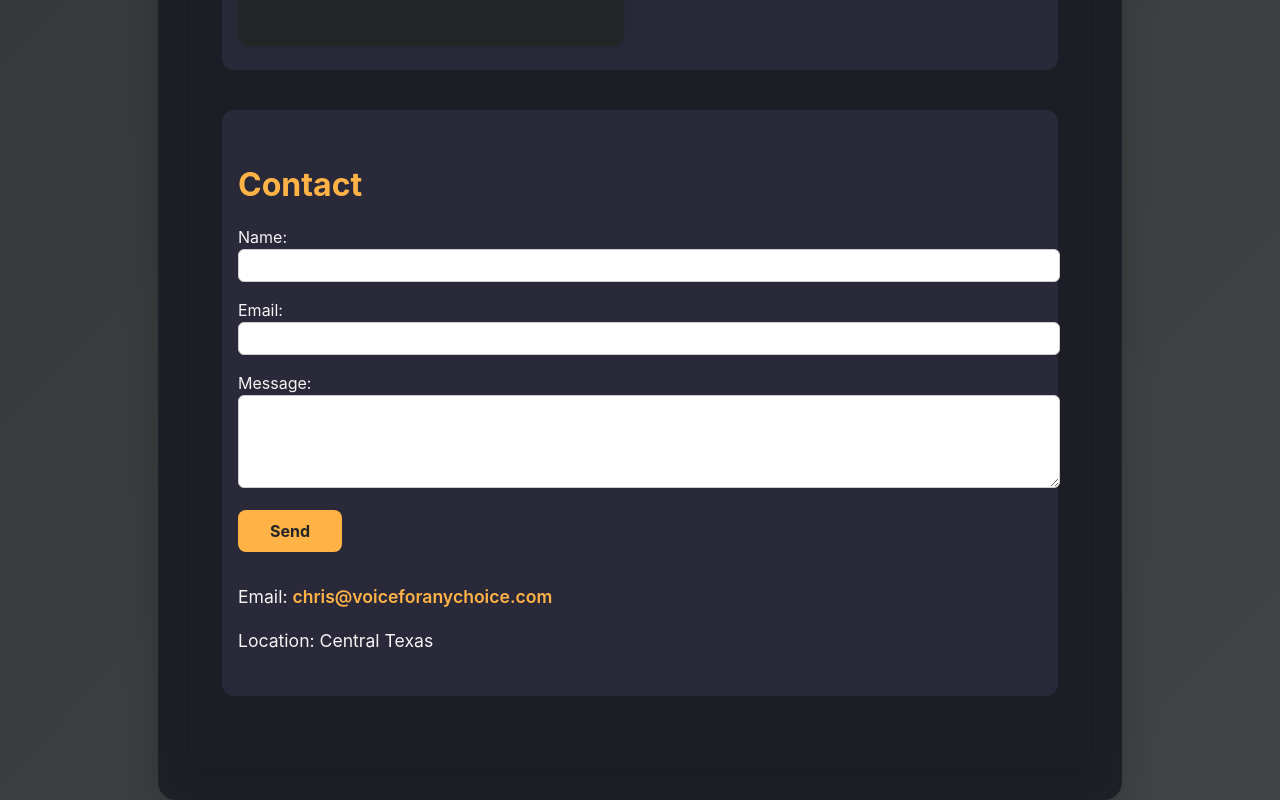
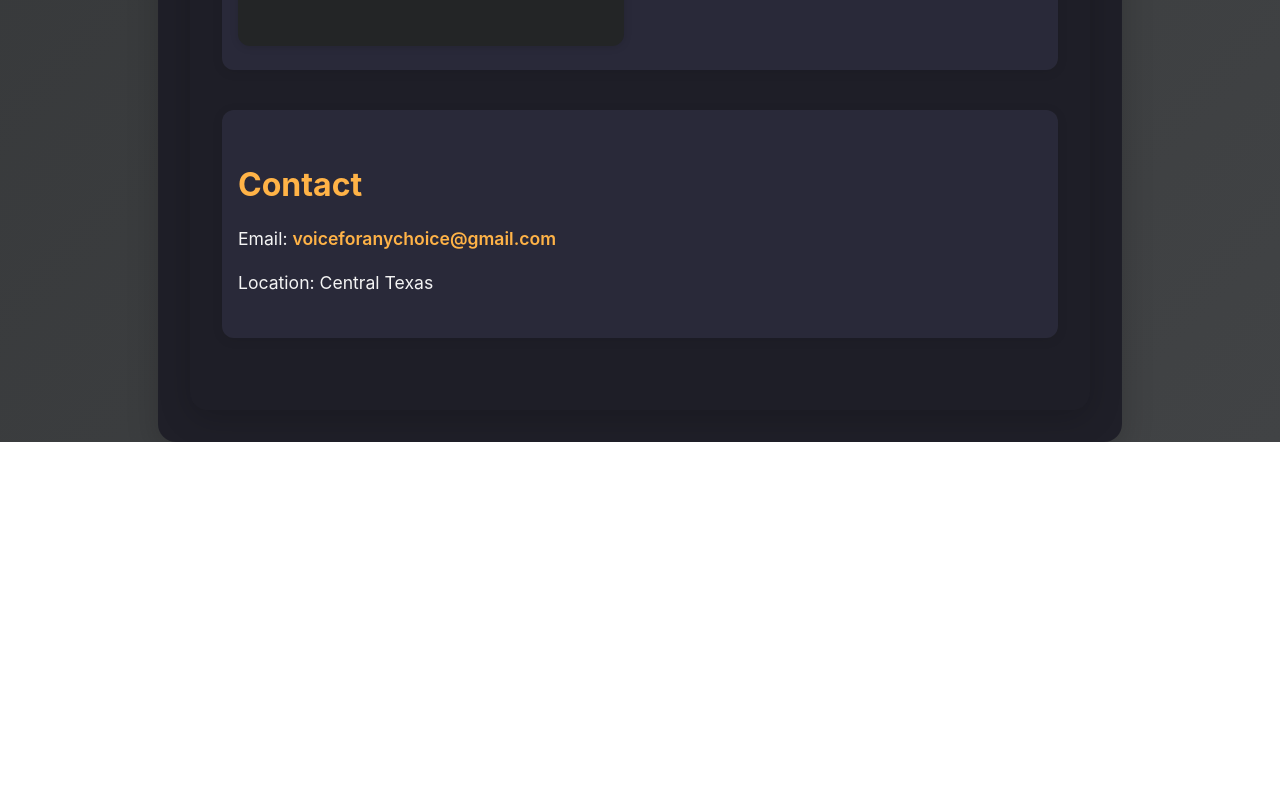
Before and after one commit to cgriesemer/voiceforanychoice, a React (Vite) app: page / in a window 1280 px wide. Shown: the part 4106-4906 px from the top of the page. After the commit the page ends 4548 px from the top, so only its background shows below. Built offline with nearby package versions, Linux system fonts and the light colour scheme; grey boxes are pictures that could not be loaded.

Commit message:
Remove contact form and update email address

```diff
--- a/public/success.html
+++ /dev/null
@@ -1,20 +0,0 @@
-<!doctype html>
-<html>
-  <head>
-    <meta charset="utf-8" />
-    <title>Thanks</title>
-    <meta name="viewport" content="width=device-width, initial-scale=1" />
-    <style>
-      body { margin:0; font-family: system-ui, -apple-system, Segoe UI, Roboto, Helvetica, Arial; background:#0b1020; color:#e6edf5; display:grid; place-items:center; height:100vh; }
-      .wrap { max-width:640px; padding:24px; text-align:center; }
-      a { color:#7dd3fc; text-decoration:none; }
-    </style>
-  </head>
-  <body>
-    <div class="wrap">
-      <h1>Message sent</h1>
-      <p>Thanks for reaching out. I'll get back to you soon.</p>
-      <p><a href="/">Back to home</a></p>
-    </div>
-  </body>
-</html>
--- a/src/App.jsx
+++ b/src/App.jsx
@@ -143,35 +143,10 @@ function App() {
         </div>
       </section>
       {/* Contact Section */}
+            {/* Contact Section */}
       <section id="contact">
         <h2>Contact</h2>
-        <form
-          name="contact"
-          method="POST"
-          data-netlify="true"
-          data-netlify-honeypot="bot-field"
-          action="/success"
-          netlify
-        >
-          <input type="hidden" name="form-name" value="contact" />
-          <p style={{ display: 'none' }}>
-            <label>Don’t fill this out: <input name="bot-field" /></label>
-          </p>
-          <div style={{ marginBottom: '1rem' }}>
-            <label htmlFor="name">Name:</label><br />
-            <input type="text" id="name" name="name" required style={{ width: '100%', padding: '0.5rem', borderRadius: '6px', border: '1px solid #ccc' }} />
-          </div>
-          <div style={{ marginBottom: '1rem' }}>
-            <label htmlFor="email">Email:</label><br />
-            <input type="email" id="email" name="email" required style={{ width: '100%', padding: '0.5rem', borderRadius: '6px', border: '1px solid #ccc' }} />
-          </div>
-          <div style={{ marginBottom: '1rem' }}>
-            <label htmlFor="message">Message:</label><br />
-            <textarea id="message" name="message" rows="5" required style={{ width: '100%', padding: '0.5rem', borderRadius: '6px', border: '1px solid #ccc' }}></textarea>
-          </div>
-          <button type="submit" style={{ background: '#ffb347', color: '#232526', padding: '0.7rem 2rem', border: 'none', borderRadius: '8px', fontWeight: 'bold', cursor: 'pointer' }}>Send</button>
-        </form>
-        <p style={{ marginTop: '2rem' }}>Email: <a href="mailto:chris@voiceforanychoice.com">chris@voiceforanychoice.com</a></p>
+        <p>Email: <a href="mailto:voiceforanychoice@gmail.com">voiceforanychoice@gmail.com</a></p>
         <p>Location: Central Texas</p>
       </section>
     </div>
```
Also changed, not shown: 1 other file (tests, documents, lock files or other folders).
